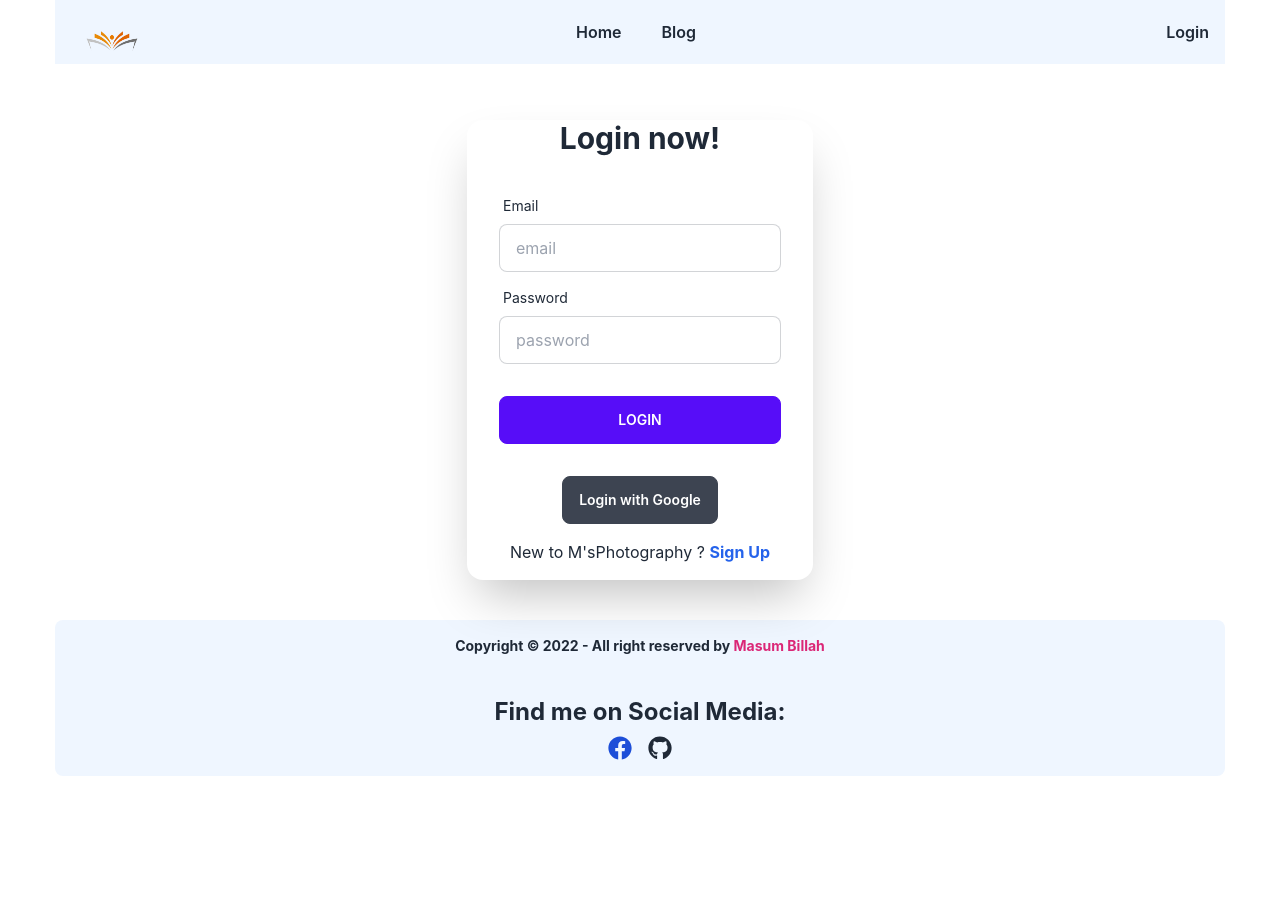
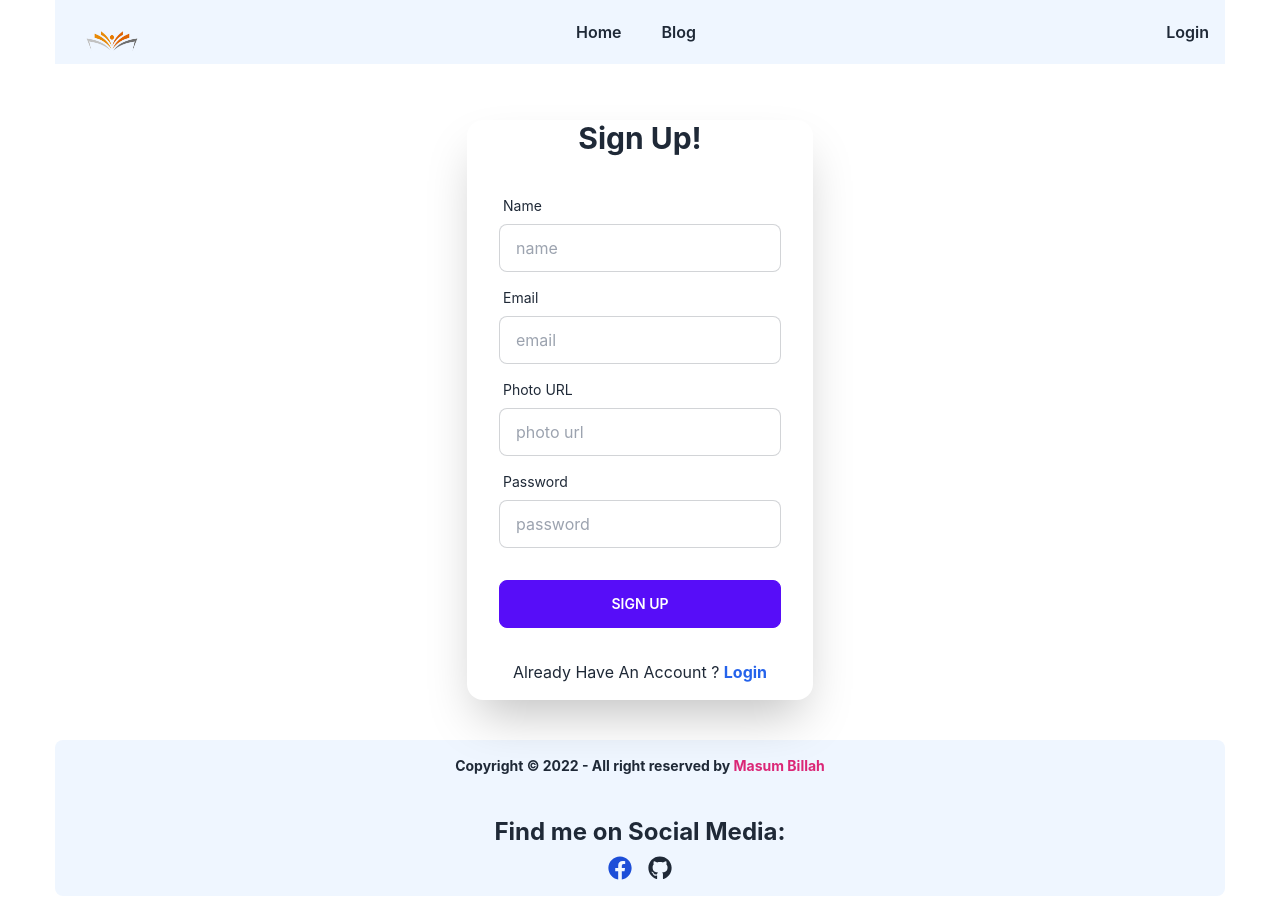
Before and after one commit to masum-71/readers-hub-client, a React (Create React App) app: page /signup in a window 1280 px wide. Before the commit the page ends 800 px from the top, so only its background shows below. Built offline with nearby package versions, Linux system fonts and the light colour scheme.

Commit message:
login page updated

```diff
--- a/package.json
+++ b/package.json
@@ -11,6 +11,7 @@
     "firebase": "^9.14.0",
     "react": "^18.2.0",
     "react-dom": "^18.2.0",
+    "react-hook-form": "^7.39.5",
     "react-icons": "^4.6.0",
     "react-router-dom": "^6.4.3",
     "react-scripts": "5.0.1",
--- a/src/Pages/Login/Login.js
+++ b/src/Pages/Login/Login.js
@@ -1,55 +1,72 @@
 import React from "react";
+import { useForm } from "react-hook-form";
 import { Link } from "react-router-dom";
 
 const Login = () => {
+  const {
+    register,
+    formState: { errors },
+    handleSubmit,
+  } = useForm();
   return (
-    <div className="hero">
-      <div className="hero-content flex-col lg:flex-row-reverse justify-between">
-        <div className="card  w-full shadow-2xl bg-base-100">
-          <div className="text-center">
-            <h1 className="text-3xl text-center font-bold">Login now!</h1>
-          </div>
-          <form className="card-body">
-            <div className="form-control">
+    <div className=" flex justify-center items-center">
+      <div className="w-96 border-4 my-12 p-4 bg-slate-100">
+        <h1 className="text-2xl text-center">Login</h1>
+        <form onSubmit={handleSubmit()}>
+          <div className="form-control w-full ">
             <label className="label">
-                <span className="label-text">Email</span>
+              <span className="label-text text-xl">Email</span>
             </label>
             <input
-                type="text"
-                placeholder="email"
-                name="email"
-                required
-                className="input input-bordered"
+              className="input input-bordered w-full "
+              type="email"
+              {...register("email", { required: "Email is required" })}
             />
+            {errors.email && (
+              <p className="text-red-500" role="alert">
+                {errors.email?.message}
+              </p>
+            )}
           </div>
-            <div className="form-control">
+          <div className="form-control w-full mb-5">
             <label className="label">
-                <span className="label-text">Password</span>
+              <span className="label-text text-xl">Password</span>
             </label>
             <input
+              className="input input-bordered w-full "
               type="password"
-                placeholder="password"
-                name="password"
-                required
-                className="input input-bordered"
+              {...register("password", {
+                required: true,
+                minLength: {
+                  value: 6,
+                  message: "password must be 6 characters or long",
+                },
+              })}
             />
+            {errors.password && (
+              <p className="text-red-500" role="alert">
+                {errors.password?.message}
+              </p>
+            )}
           </div>
-            <div className="form-control mt-6">
-              <input className="btn btn-primary" type="submit" value="Login" />
+
+          <input
+            className="btn btn-primary bg-pink-600 w-full"
+            type="submit"
+            value="Login"
+          />
+          <div className="text-center text-red-500 mt-3">
+            {/* {loginError && <p>{loginError}</p>} */}
           </div>
         </form>
-          <p className="text-center mb-4">
-            <Link className="btn">
-              <button>Login with Google</button>
+        <p className="text-center my-3">
+          New to Readers Hub ?{" "}
+          <Link to="/signup" className="text-pink-600">
+            Create new account
           </Link>
         </p>
-          <p className="text-center mb-4">
-            New to M'sPhotography ?{" "}
-            <Link to="/signup" className="text-blue-600 font-bold">
-              Sign Up
-            </Link>{" "}
-          </p>
-        </div>
+        <div className="divider">OR</div>
+        <button className="btn btn-outline w-full">CONTINUE WITH GOOGLE</button>
       </div>
     </div>
   );
--- /dev/null
+++ b/src/Pages/Signup/Signup.js
@@ -0,0 +1,80 @@
+import React from "react";
+import { Link } from "react-router-dom";
+
+const Signup = () => {
+  return (
+    <div className="hero">
+      <div className="hero-content flex-col lg:flex-row-reverse justify-between">
+        <div className="card  w-full shadow-2xl bg-base-100">
+          <div className="text-center">
+            <h1 className="text-3xl text-center font-bold">Sign Up!</h1>
+          </div>
+          <form className="card-body">
+            <div className="form-control">
+              <label className="label">
+                <span className="label-text">Name</span>
+              </label>
+              <input
+                type="text"
+                placeholder="name"
+                name="name"
+                className="input input-bordered"
+              />
+            </div>
+            <div className="form-control">
+              <label className="label">
+                <span className="label-text">Email</span>
+              </label>
+              <input
+                type="text"
+                placeholder="email"
+                name="email"
+                required
+                className="input input-bordered"
+              />
+            </div>
+            <div className="form-control">
+              <label className="label">
+                <span className="label-text">Photo URL</span>
+              </label>
+              <input
+                type="text"
+                placeholder="photo url"
+                name="photoURL"
+                required
+                className="input input-bordered"
+              />
+            </div>
+            <div className="form-control">
+              <label className="label">
+                <span className="label-text">Password</span>
+              </label>
+              <input
+                type="password"
+                placeholder="password"
+                name="password"
+                required
+                className="input input-bordered"
+              />
+            </div>
+            <div className="form-control mt-6">
+              <input
+                className="btn btn-primary"
+                type="submit"
+                value="Sign Up"
+              />
+            </div>
+          </form>
+          <p className="text-center mb-4">
+            Already Have An Account ?{" "}
+            <Link to="/login" className="text-blue-600 font-bold">
+              Login
+            </Link>{" "}
+          </p>
+        </div>
+      </div>
+    </div>
+  );
+};
+
+export default Signup;
--- a/src/Routers/Routes.js
+++ b/src/Routers/Routes.js
@@ -3,6 +3,7 @@ import Main from "../Layout/Main/Main";
 import SingleCategory from "../Pages/Category/SingleCategory";
 import Home from "../Pages/Home/Home";
 import Login from "../Pages/Login/Login";
+import Signup from "../Pages/Signup/Signup";
 
 export const router = createBrowserRouter([
   {
@@ -26,7 +27,7 @@ export const router = createBrowserRouter([
       },
       {
         path: "/signup",
-        element: <Login></Login>,
+        element: <Signup></Signup>,
       },
     ],
   },
```
Also changed, not shown: 1 other file (tests, documents, lock files or other folders). Lines whose indentation alone changed are shown as unchanged.
